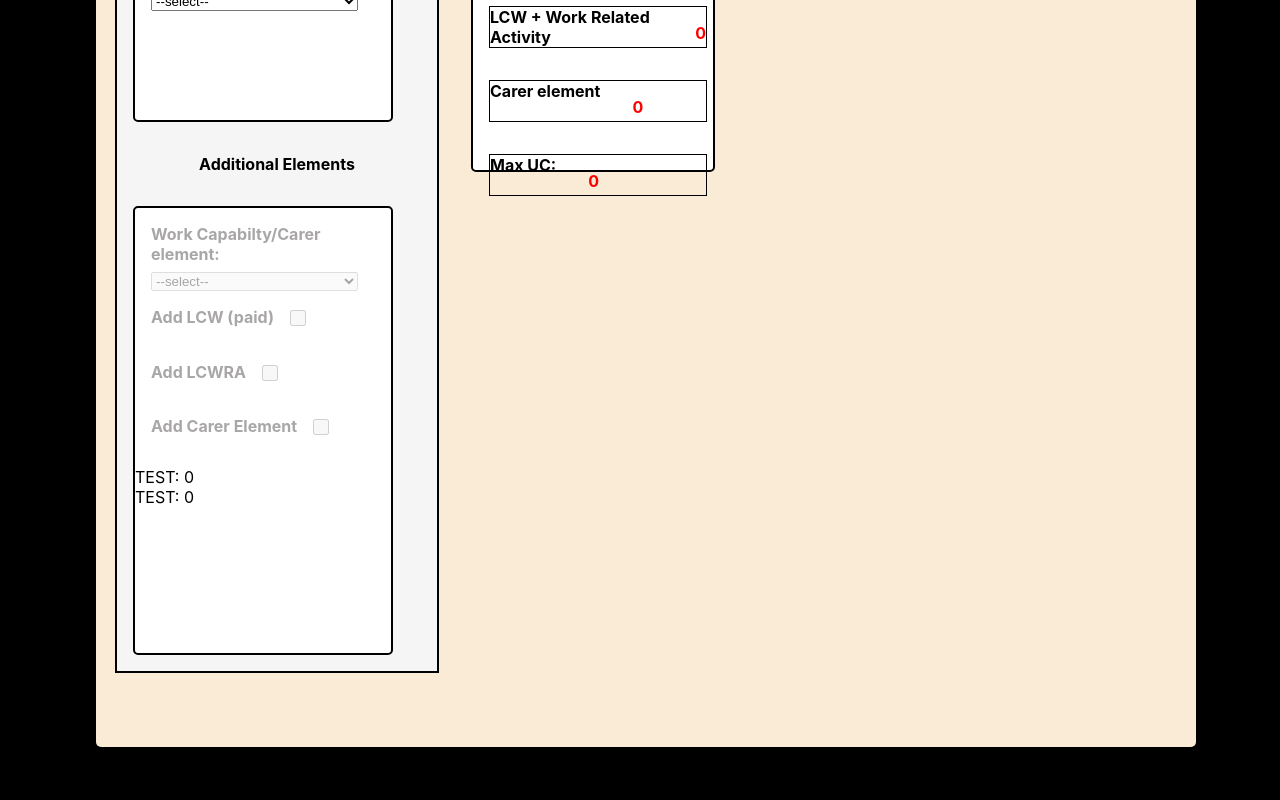
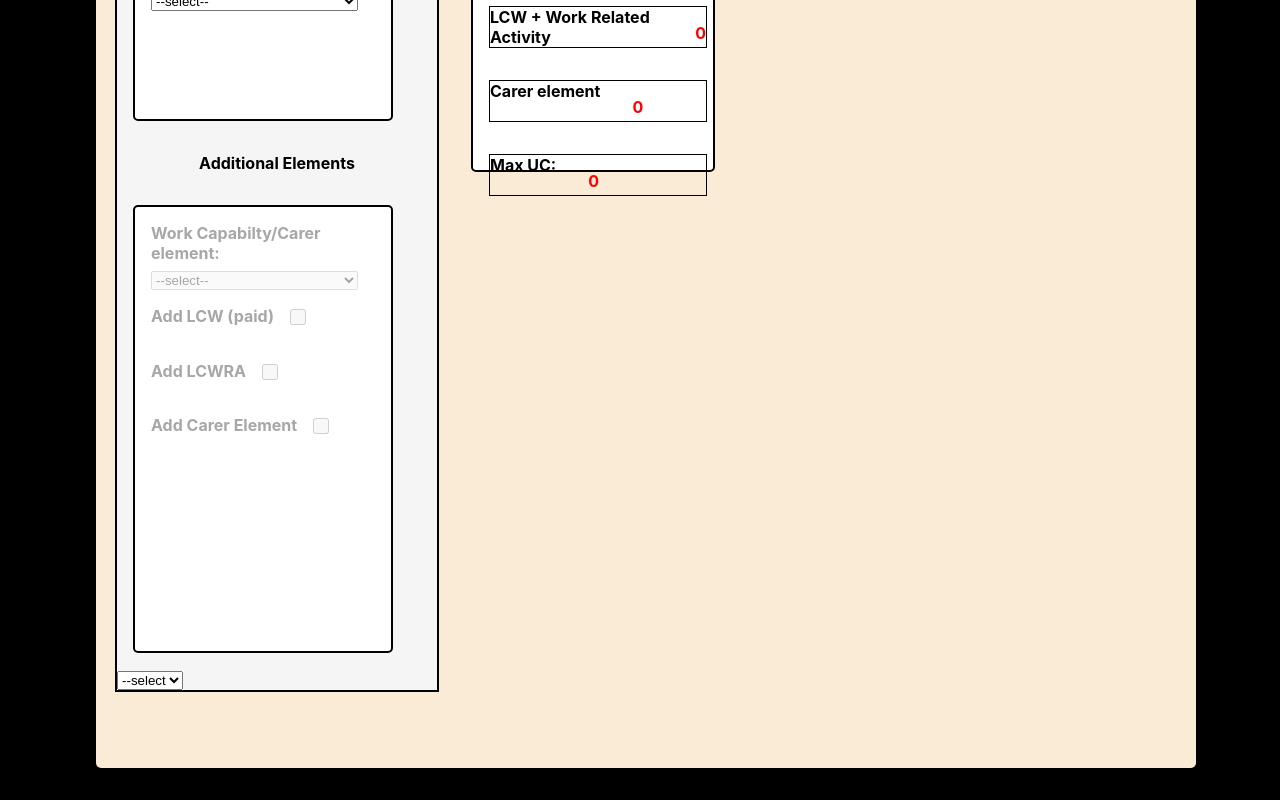
Before and after one commit to dnlstronge/benefitscalc2, a React (Create React App) app: page / in a window 1280 px wide. Shown: the part 305-1105 px from the top of the page. Before the commit the page ends 1084 px from the top, so only its background shows below. Built offline with nearby package versions, Linux system fonts and the light colour scheme.

Commit message:
[x] - start template for new component [x] - drop down to select transitional amounts when migrating from IS/JSA/ESA and SDP was lost

```diff
--- a/src/components/UC2/Main.js
+++ b/src/components/UC2/Main.js
@@ -3,6 +3,7 @@ import classes from "./Main.module.css"
 import PA from "./PA/PA"
 import Totals from "./Totals/Totals"
 import WCA from "./WCA/WCA"
+import Transitional from "./WCA/Transitional"
 
 const round = (x) => {
     return Math.ceil( x * 100) /100
@@ -78,6 +79,7 @@ return (
                <div className={classes.PA_container}>
                  <PA propState={MAIN_STATE} setPropState={MAIN_DISPATCH}/>
                 <WCA propState={MAIN_STATE} setPropState={MAIN_DISPATCH}/>
+                <Transitional propState={MAIN_STATE} setPropState={MAIN_DISPATCH}/>
               </div>
               <Totals propState={MAIN_STATE}/>
             </div>
--- /dev/null
+++ b/src/components/UC2/WCA/Transitional.js
@@ -0,0 +1,17 @@
+import React from "react";
+import classes from "./Transitional.module.css"
+
+const Transitional = () => {
+    return (
+        <div className={classes.container}>
+            <label className={classes.TA_label} htmlFor="transitional_amounts"></label>
+                <select id="transitional_amount">
+                    <option>--select</option>
+                    <option></option>
+                    <option></option>
+                    <option></option>
+                </select>
+        </div>
+    )
+}
+export default Transitional;
--- a/src/components/UC2/WCA/WCA.js
+++ b/src/components/UC2/WCA/WCA.js
@@ -156,9 +156,6 @@ const WCA = ({propState, setPropState }) => {
                                   disabled={propState.COUPLE !== "RS_COUPLE"}/>
                             </label>
                         </div>
-
-                        <div>TEST: {WCA_values.LCW_COUPLE}</div>
-                        <div>TEST: {propState.LCW}</div>
                      </div>
 
 
```
Also changed, not shown: src/components/UC2/WCA/Transitional.module.css (added).
